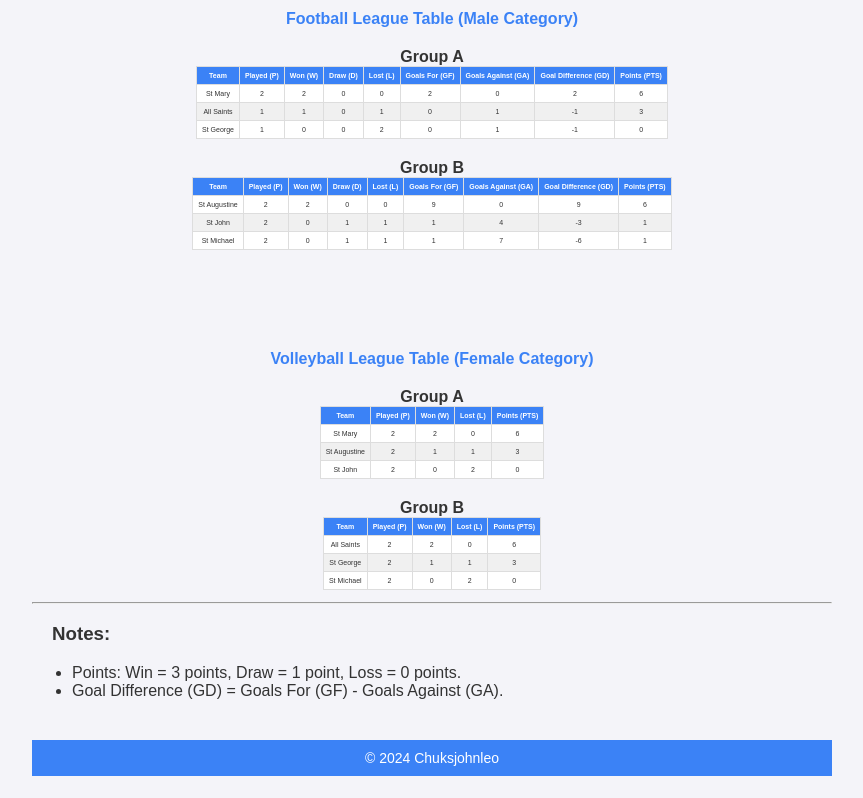
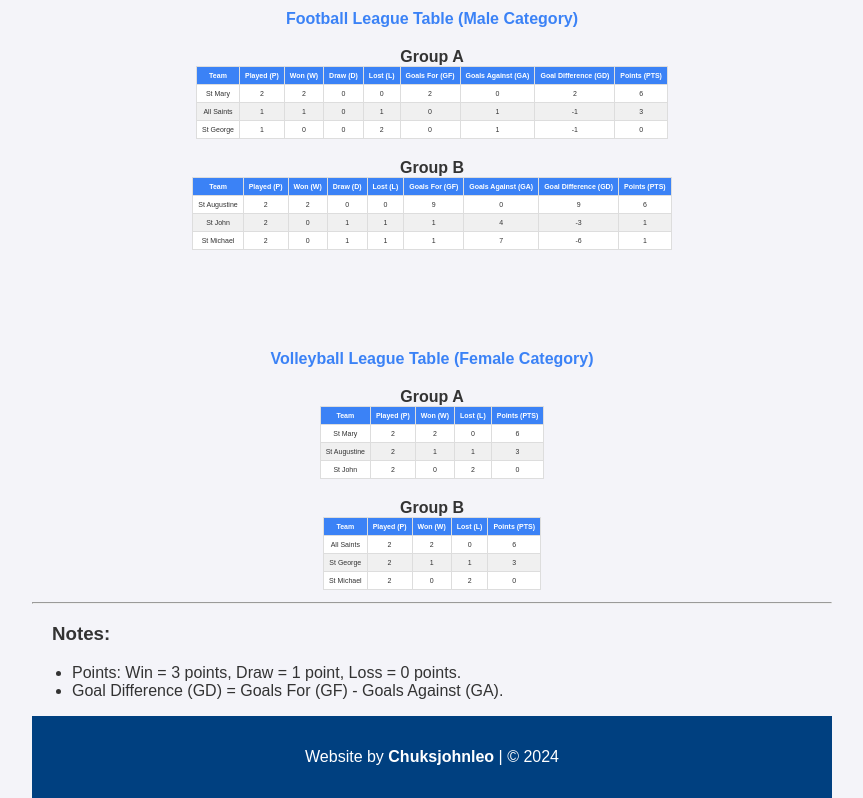
Before and after one commit to Chuksjohnleo/chuksjohnleo.github.io, a website: page events/memorial-match-league-table.html in a window 1280 px wide. Shown: the part 406-1204 px from the top of the page, without its empty margins (208-1071 px from the left). Before the commit the page ends 1182 px from the top, so only its background shows below. Drawn offline with Linux system fonts and the light colour scheme.

Commit message:
Redesigned the footer

```diff
--- a/events/memorial-match-league-table.html
+++ b/events/memorial-match-league-table.html
@@ -133,12 +133,10 @@
         margin-top: 20px;
       }
       footer {
+        background-color: #004080;
+        color: #fff;
         text-align: center;
-        margin-top: 40px;
-        padding: 10px 0;
-        background-color: #3b82f6;
-        color: #fff;
-        font-size: 14px;
+        padding: 1rem;
       }
     </style>
   </head>
@@ -254,8 +252,12 @@
       </ul>
     </div>
 
-    <!-- Footer -->
-    <footer>&copy; 2024 <a href="/">Chuksjohnleo</a></footer>
+    <!-- Footer Section -->
+    <footer>
+      <p>
+        Website by <a href="/"><strong>Chuksjohnleo</strong></a> | &copy; 2024
+      </p>
+    </footer>
 
     <script>
       // Mock Data for Football League
```
